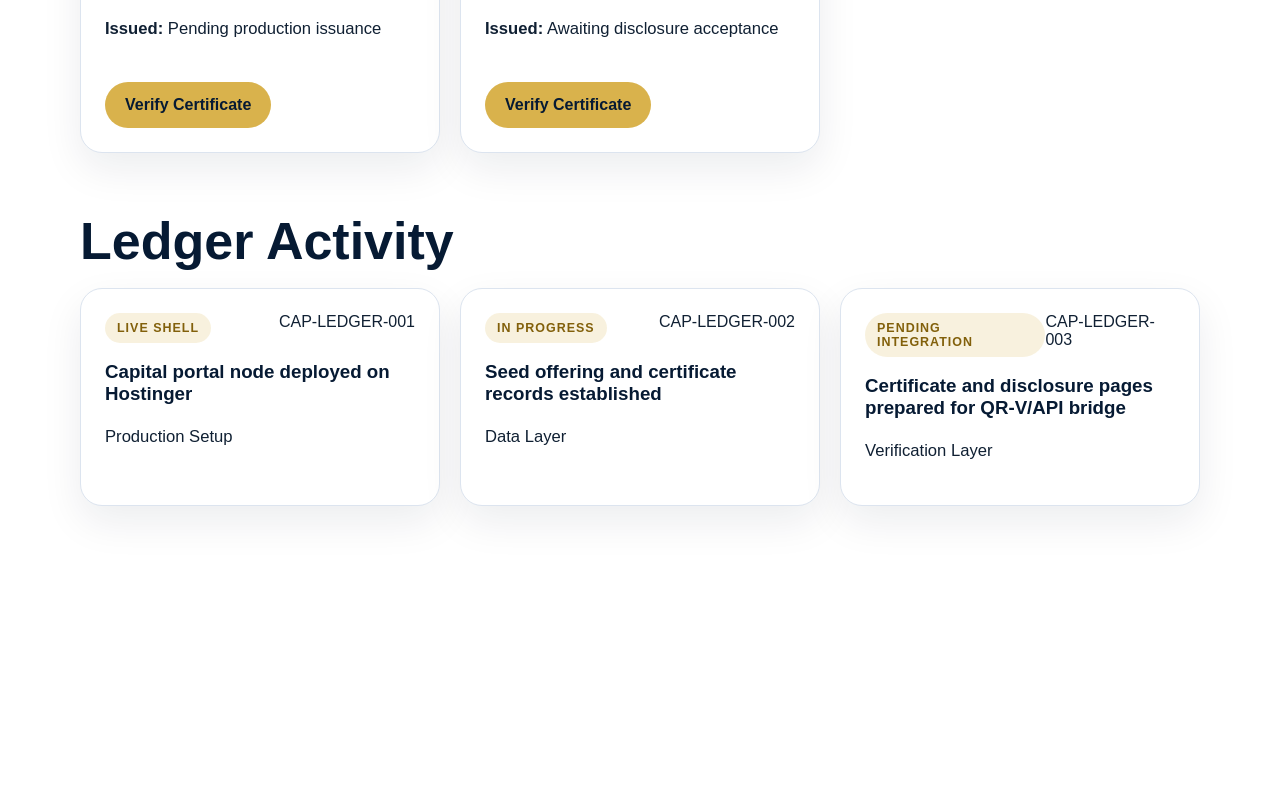
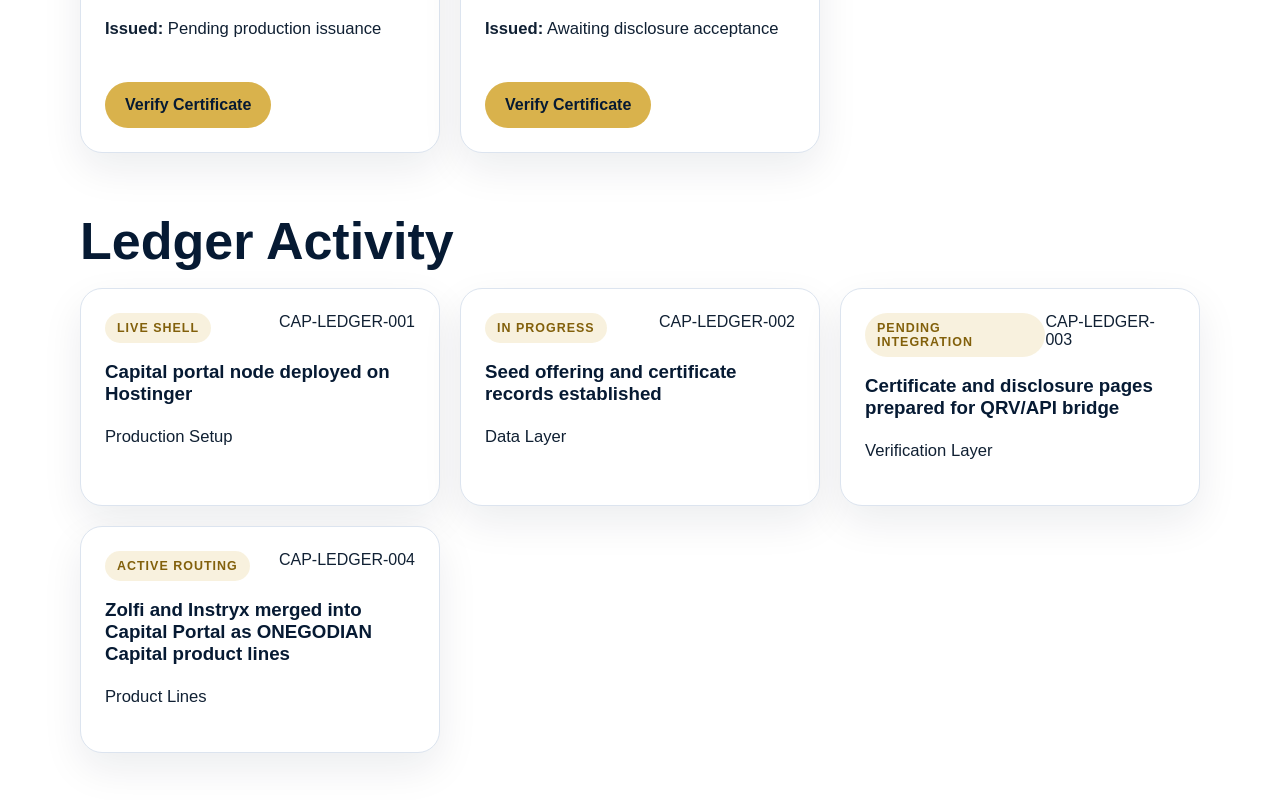
Before and after one commit to ohi-stack/onegodian-capital-web, a Next.js app: page /investor-portal in a window 1280 px wide. Shown: the part 1078-1878 px from the top of the page. Before the commit the page ends 1640 px from the top, so only its background shows below. Built offline with nearby package versions, Linux system fonts and the light colour scheme; no server answers.

Commit message:
Add Zolfi and Instryx capital product data

```diff
--- a/app/data.ts
+++ b/app/data.ts
@@ -25,6 +25,19 @@
   reference: string;
   activity: string;
   status: string;
+};
+
+export type ProductLine = {
+  name: string;
+  slug: string;
+  positioning: string;
+  summary: string;
+  publicUrl: string;
+  apiLayer?: string;
+  docsLayer?: string;
+  statusLayer?: string;
+  verificationLayer: string;
+  registryLayer: string;
 };
 
 export const offerings: Offering[] = [
@@ -65,7 +78,35 @@
     maximum: '$10,000',
     summary:
       'Growth-oriented instrument record reserved for production-ready deployment after operational and legal review.',
-    disclosureStatus: 'Production readiness review pending',
+    disclosureStatus: 'Production readiness review required before activation',
+  },
+];
+
+export const capitalProductLines: ProductLine[] = [
+  {
+    name: 'Zolfi',
+    slug: 'zolfi',
+    positioning:
+      'ONEGODIAN Capital’s blockchain security, smart contract intelligence, and post-quantum readiness product line.',
+    summary:
+      'Zolfi organizes blockchain security review, smart contract intelligence, verification workflows, and post-quantum readiness planning under ONEGODIAN Capital.',
+    publicUrl: 'https://capital.onegodian.com/zolfi',
+    apiLayer: 'https://api.zolfi.qrv.network',
+    docsLayer: 'https://dev.zolfi.qrv.network',
+    statusLayer: 'https://status.zolfi.qrv.network',
+    verificationLayer: 'https://verify.qrv.network',
+    registryLayer: 'https://registry.qrv.network',
+  },
+  {
+    name: 'Instryx',
+    slug: 'instryx',
+    positioning:
+      'ONEGODIAN Capital’s infrastructure intelligence, investment readiness, and execution analytics product line.',
+    summary:
+      'Instryx supports capital infrastructure review, investment readiness tracking, investor intelligence, and execution analytics under ONEGODIAN Capital.',
+    publicUrl: 'https://capital.onegodian.com/instryx',
+    verificationLayer: 'https://verify.qrv.network',
+    registryLayer: 'https://registry.qrv.network',
   },
 ];
 
@@ -104,8 +145,14 @@
   {
     date: 'Verification Layer',
     reference: 'CAP-LEDGER-003',
-    activity: 'Certificate and disclosure pages prepared for QR-V/API bridge',
+    activity: 'Certificate and disclosure pages prepared for QRV/API bridge',
     status: 'Pending integration',
+  },
+  {
+    date: 'Product Lines',
+    reference: 'CAP-LEDGER-004',
+    activity: 'Zolfi and Instryx merged into Capital Portal as ONEGODIAN Capital product lines',
+    status: 'Active routing',
   },
 ];
 
@@ -113,6 +160,8 @@
   ['Hostinger Node Deployment', 'Active', 'capital.onegodian.com is operating as the Node/Next.js capital interface.'],
   ['Public Offerings UI', 'Improved', 'Offering cards, instrument metadata, disclosure notices, and status badges are rendered.'],
   ['Investor Portal UI', 'Improved', 'Dashboard cards, certificate records, ledger entries, and next-step actions are rendered.'],
-  ['Database/API Bridge', 'Pending', 'Next step: connect live API, Prisma/PostgreSQL, and webhook processing.'],
-  ['WooCommerce Bridge', 'Pending', 'Next step: checkout-only product linkage and post-disclosure certificate issuance.'],
+  ['Zolfi Product Line', 'Active Routing', 'Zolfi is presented at /zolfi as a ONEGODIAN Capital product line powered by QRV Network infrastructure.'],
+  ['Instryx Product Line', 'Active Routing', 'Instryx is presented at /instryx as a ONEGODIAN Capital product line powered by QRV Network infrastructure.'],
+  ['Database/API Bridge', 'Planned Integration', 'Live API, Prisma/PostgreSQL, and webhook processing remain part of the controlled deployment roadmap.'],
+  ['WooCommerce Bridge', 'Planned Integration', 'Checkout-only product linkage and post-disclosure certificate issuance remain part of the controlled deployment roadmap.'],
 ];
```
